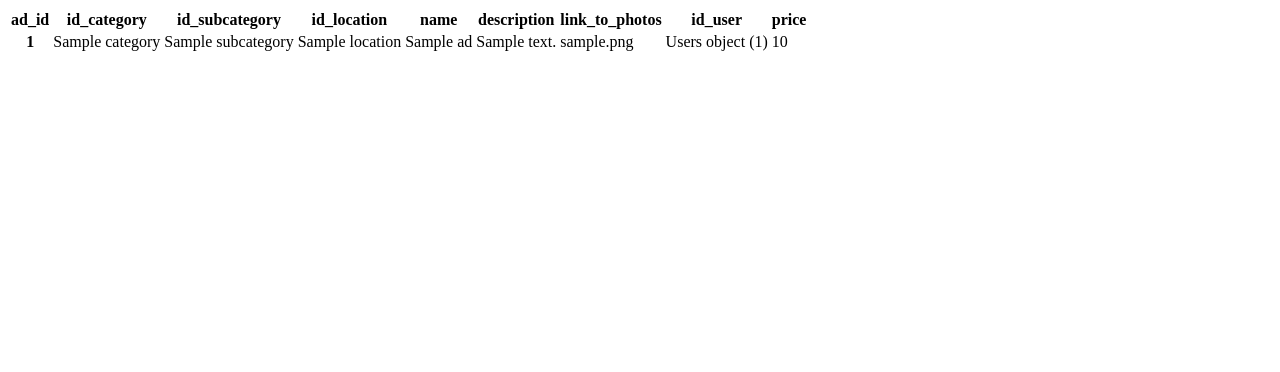
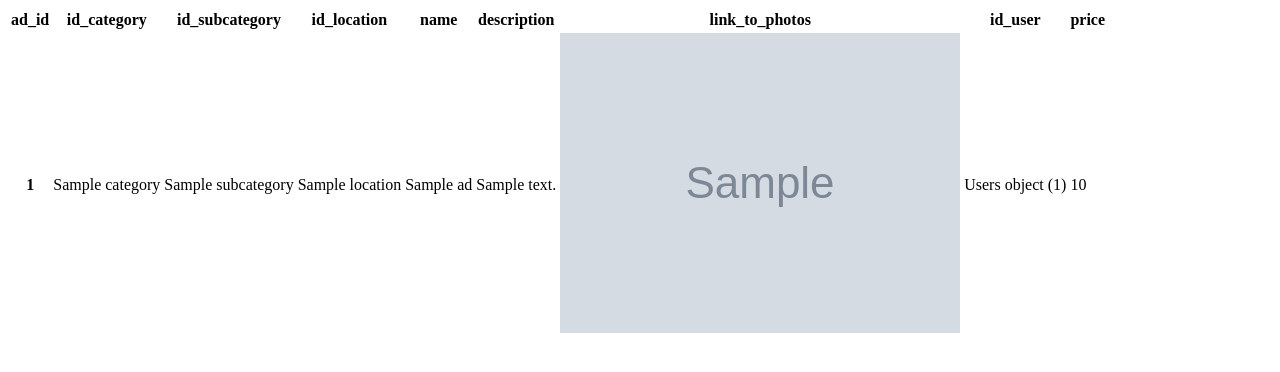
Before and after one commit to ilyamarvin/dashboard, a Django app: page / in a window 1280 px wide. Shown: the top 372 px of the page. Run offline with Django 3.2, Linux system fonts and the light colour scheme; tables that the repository leaves empty hold one stand-in row (values such as "Sample post"); grey boxes marked "Sample" are stand-in pictures.

Commit message:
updating

```diff
--- a/main/urls.py
+++ b/main/urls.py
@@ -4,4 +4,5 @@ from . import views
 urlpatterns = [
     path('', views.index),
     path('ad/<int:ad_id>/', views.ad),
+    path('about/', views.about),
 ]
--- a/main/views.py
+++ b/main/views.py
@@ -23,3 +23,6 @@ def ad(request, ad_id):
         'ads': ads
     }
     return render(request, 'example.html', context)
+
+def about(request):
+    return HttpResponse('about')
--- a/templates/example.html
+++ b/templates/example.html
@@ -1,5 +1,19 @@
 <!DOCTYPE html>
 <html lang="en">
+
+<head>
+    <style>
+        img {
+            max-width: 100%;
+            max-height: auto;
+        }
+    </style>
+    <meta charset="UTF-8">
+    <title>Доска объявлений</title>
+</head>
+
+<body>
+
     <table class="blueTable">
 
         <thead>
@@ -25,10 +39,13 @@
                 <td>{{ ad.id_location }}</td>
                 <td>{{ ad.name }}</td>
                 <td>{{ ad.description }}</td>
-        <td>{{ ad.link_to_photos }}</td>
+                <td><img src={{ ad.link_to_photos }}></td>
                 <td>{{ ad.id_user }}</td>
                 <td>{{ ad.price }}</td>
             </tr>
             {% endfor %}
         </tbody>
     </table>
+
+
+</body>
```
Lines whose indentation alone changed are shown as unchanged.
